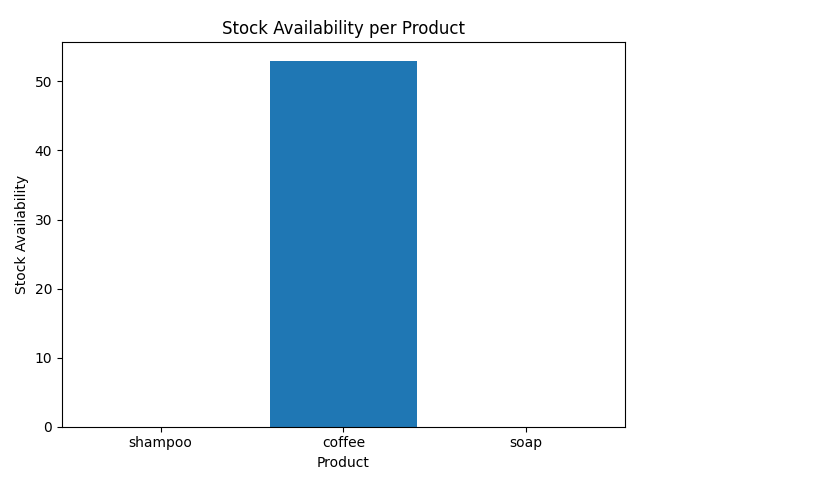
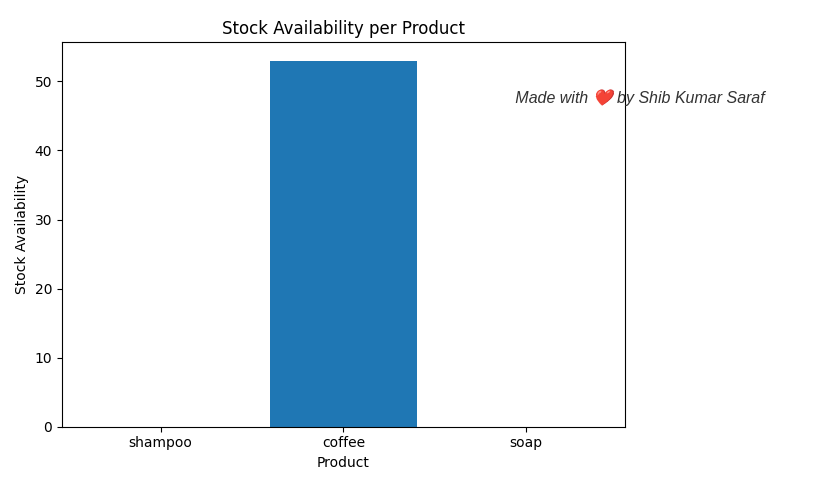
Before and after one commit to shib1111111/Grocery-Store-App, a Flask app: template Grocery_Store/application/templates/summary.html in a window 1280 px wide. Shown: the part 677-1161 px from the top of the page, without its empty margins (0-813 px from the left). Run offline with Flask 3, Linux system fonts and the light colour scheme; the template is opened without the code that fills it, so the values that code supplies are empty.

Commit message:
Update summary.html

```diff
--- a/Grocery_Store/application/templates/summary.html
+++ b/Grocery_Store/application/templates/summary.html
@@ -3,6 +3,8 @@
 <head>
     <title>Grocery Store</title>
     <link rel="stylesheet" href="{{ url_for('static', filename='home_style.css') }}">
+    <link rel="stylesheet" href="{{ url_for('static', filename='signature.css') }}">
+
 </head>
 <body>
     <h1>Summary</h1>
@@ -23,5 +25,12 @@
     <img src="{{ url_for('static', filename='summary/category_wise_product_distribution.png') }}">
     <img src="{{ url_for('static', filename='summary/stock_availability_per_category.png') }}">
     <img src="{{ url_for('static', filename='summary/sales_volume_for_each_category.png')}}">
+
+    <!-- Signature Container -->
+    <div class="signature-container">
+        <div class="signature">
+            Made with ❤️ by Shib Kumar Saraf
+        </div>
+    </div>
 </body>
 </html>
```
